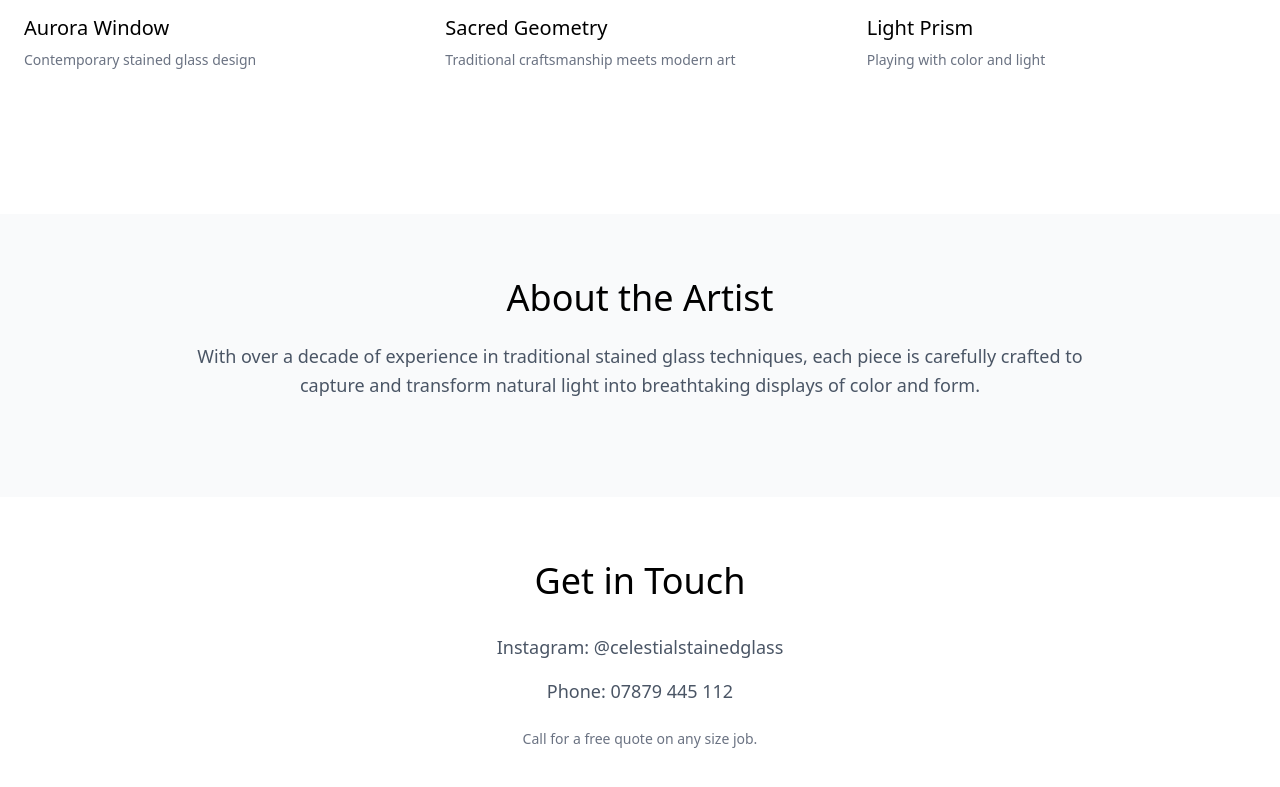
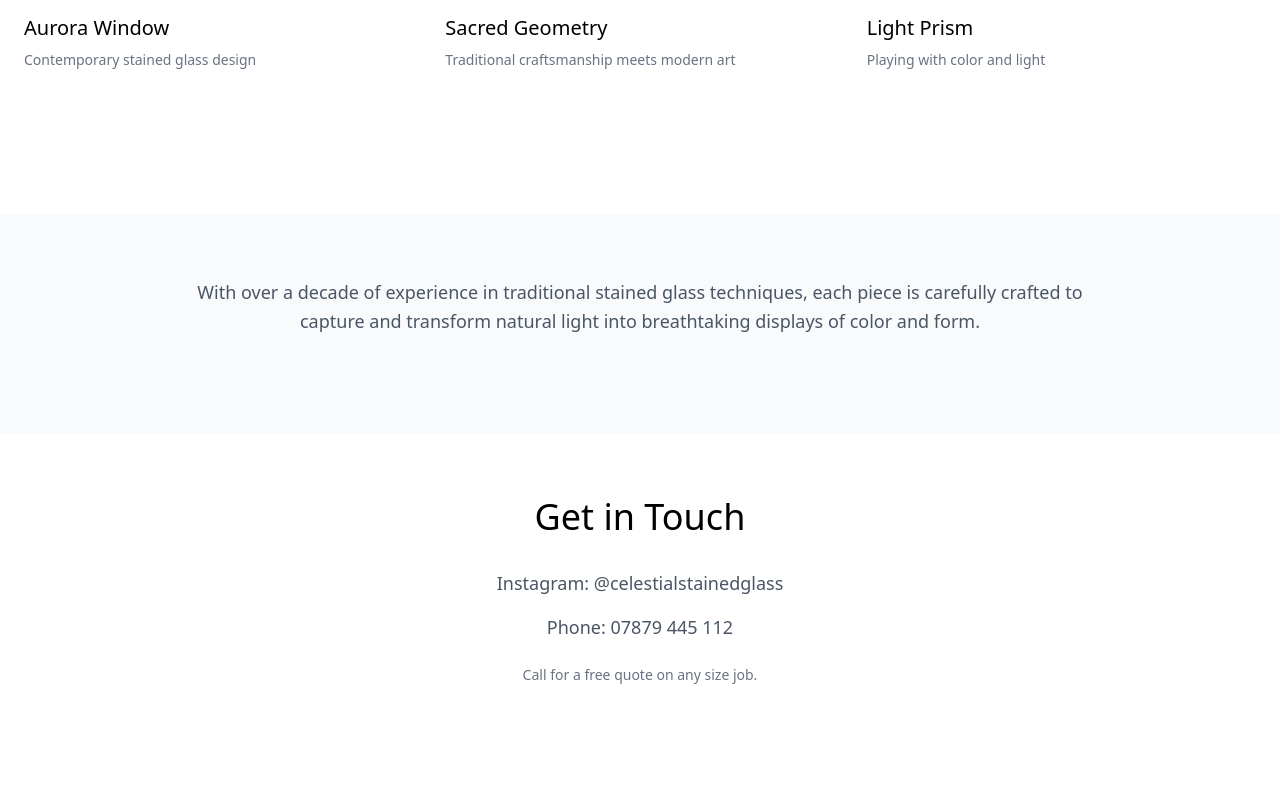
Before and after one commit to baranbbr/celestialstainedglass.co.uk, a React (Vite) app: page / in a window 1280 px wide. Shown: the part 889-1676 px from the top of the page. After the commit the page ends 1638 px from the top, so only its background shows below. Built offline with nearby package versions, Linux system fonts and the light colour scheme.

Commit message:
remove about the artist

```diff
--- a/src/pages/Home.tsx
+++ b/src/pages/Home.tsx
@@ -89,9 +89,6 @@ export default function Home() {
             {/* About Section */}
             <section className="py-16 px-6 bg-gray-50 dark:bg-gray-800 transition-colors">
                 <div className="max-w-4xl mx-auto text-center">
-                    <h2 className="text-3xl md:text-4xl font-light mb-6 dark:text-white">
-                        About the Artist
-                    </h2>
                     <p className="text-lg text-gray-600 dark:text-gray-300 font-light leading-relaxed mb-8">
                         With over a decade of experience in traditional stained
                         glass techniques, each piece is carefully crafted to
```
